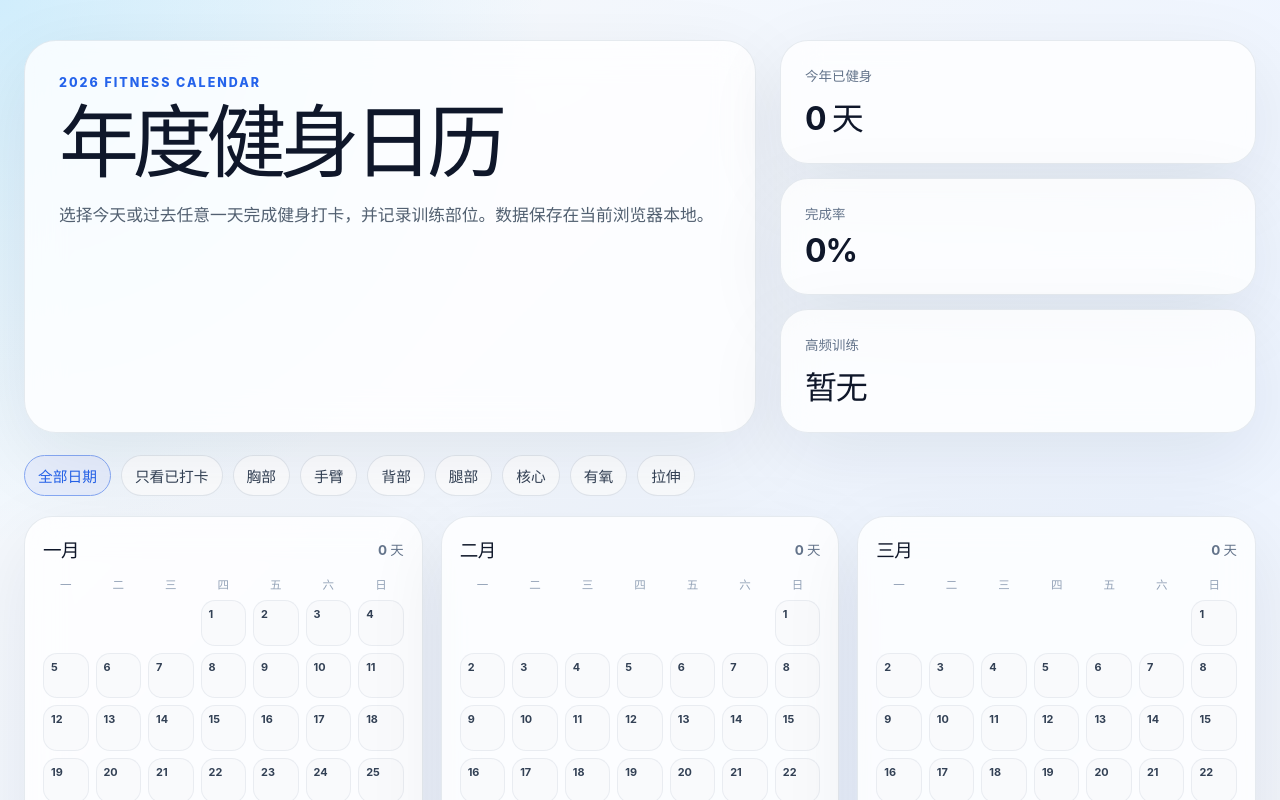
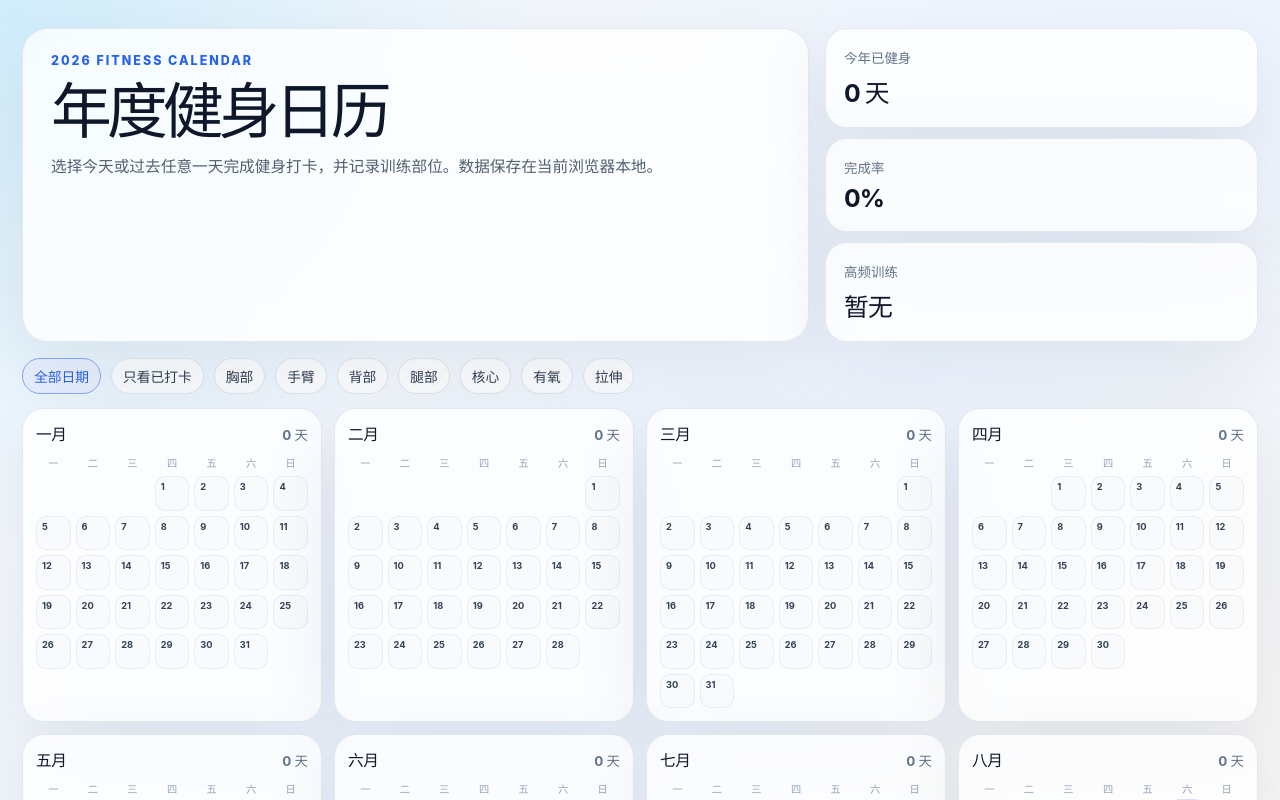
Before and after one commit to gentleming/fitness-year-calendar, a Next.js app: page / in a window 1280 px wide. Shown: the top 800 px of the page. Built offline with nearby package versions, Linux system fonts and the light colour scheme.

Commit message:
Make fitness calendar more compact

```diff
--- a/app/globals.css
+++ b/app/globals.css
@@ -23,17 +23,17 @@ button {
 }
 
 .app-shell {
-  max-width: 1440px;
+  max-width: 1320px;
   margin: 0 auto;
-  padding: 40px 24px 56px;
+  padding: 28px 22px 44px;
 }
 
 .hero {
   display: grid;
-  grid-template-columns: minmax(0, 1fr) minmax(320px, 0.65fr);
-  gap: 24px;
+  grid-template-columns: minmax(0, 1fr) minmax(280px, 0.55fr);
+  gap: 16px;
   align-items: stretch;
-  margin-bottom: 22px;
+  margin-bottom: 16px;
 }
 
 .hero-card,
@@ -46,8 +46,8 @@ button {
 }
 
 .hero-card {
-  border-radius: 32px;
-  padding: 34px;
+  border-radius: 26px;
+  padding: 24px 28px;
 }
 
 .eyebrow {
@@ -62,27 +62,27 @@ button {
 h1 {
   margin: 0;
   color: #0f172a;
-  font-size: clamp(2.4rem, 7vw, 5rem);
+  font-size: clamp(2rem, 5vw, 3.8rem);
   line-height: 0.96;
   letter-spacing: -0.08em;
 }
 
 .hero-copy {
   max-width: 680px;
-  margin: 20px 0 0;
+  margin: 14px 0 0;
   color: #526071;
-  font-size: 1.05rem;
-  line-height: 1.7;
+  font-size: 0.98rem;
+  line-height: 1.6;
 }
 
 .stats-grid {
   display: grid;
-  gap: 14px;
+  gap: 10px;
 }
 
 .stat-card {
-  border-radius: 28px;
-  padding: 24px;
+  border-radius: 22px;
+  padding: 18px;
 }
 
 .stat-card span,
@@ -95,9 +95,9 @@ h1 {
 
 .stat-card strong {
   display: block;
-  margin-top: 8px;
+  margin-top: 6px;
   color: #0f172a;
-  font-size: 2rem;
+  font-size: 1.55rem;
   letter-spacing: -0.04em;
 }
 
@@ -135,8 +135,8 @@ h1 {
 }
 
 .filters button {
-  padding: 9px 13px;
-  font-size: 0.92rem;
+  padding: 7px 11px;
+  font-size: 0.86rem;
 }
 
 .muscle-picker button:hover:not(:disabled),
@@ -159,31 +159,31 @@ h1 {
 }
 
 .filters {
-  margin: 4px 0 20px;
+  margin: 2px 0 14px;
 }
 
 .calendar-grid {
   display: grid;
-  grid-template-columns: repeat(3, minmax(0, 1fr));
-  gap: 18px;
+  grid-template-columns: repeat(4, minmax(0, 1fr));
+  gap: 12px;
 }
 
 .month-card {
-  border-radius: 28px;
-  padding: 18px;
+  border-radius: 22px;
+  padding: 13px;
 }
 
 .month-card header {
   display: flex;
   justify-content: space-between;
   align-items: center;
-  margin-bottom: 14px;
+  margin-bottom: 10px;
 }
 
 .month-card h2 {
   margin: 0;
   color: #0f172a;
-  font-size: 1.16rem;
+  font-size: 0.98rem;
   letter-spacing: -0.03em;
 }
 
@@ -191,13 +191,13 @@ h1 {
 .days {
   display: grid;
   grid-template-columns: repeat(7, minmax(0, 1fr));
-  gap: 7px;
+  gap: 5px;
 }
 
 .weekdays {
-  margin-bottom: 8px;
+  margin-bottom: 6px;
   color: #94a3b8;
-  font-size: 0.72rem;
+  font-size: 0.64rem;
   font-weight: 800;
   text-align: center;
 }
@@ -221,7 +221,7 @@ h1 {
   width: 100%;
   height: 100%;
   border: 1px solid rgba(148, 163, 184, 0.16);
-  border-radius: 14px;
+  border-radius: 10px;
   background: rgba(248, 250, 252, 0.86);
   color: #334155;
   cursor: pointer;
@@ -241,14 +241,14 @@ h1 {
 
 .day-number {
   position: absolute;
-  top: 6px;
-  left: 7px;
-  font-size: 0.68rem;
+  top: 4px;
+  left: 5px;
+  font-size: 0.58rem;
   font-weight: 700;
 }
 
 .day-icon {
-  font-size: 1rem;
+  font-size: 0.84rem;
   line-height: 1;
 }
 
@@ -358,7 +358,7 @@ h1 {
   }
 
   .calendar-grid {
-    grid-template-columns: repeat(2, minmax(0, 1fr));
+    grid-template-columns: repeat(3, minmax(0, 1fr));
   }
 }
 
@@ -378,11 +378,11 @@ h1 {
   }
 
   .calendar-grid {
-    grid-template-columns: 1fr;
+    grid-template-columns: repeat(2, minmax(0, 1fr));
   }
 
   .day {
-    border-radius: 12px;
+    border-radius: 9px;
   }
 
   .checkin-popover {
```
